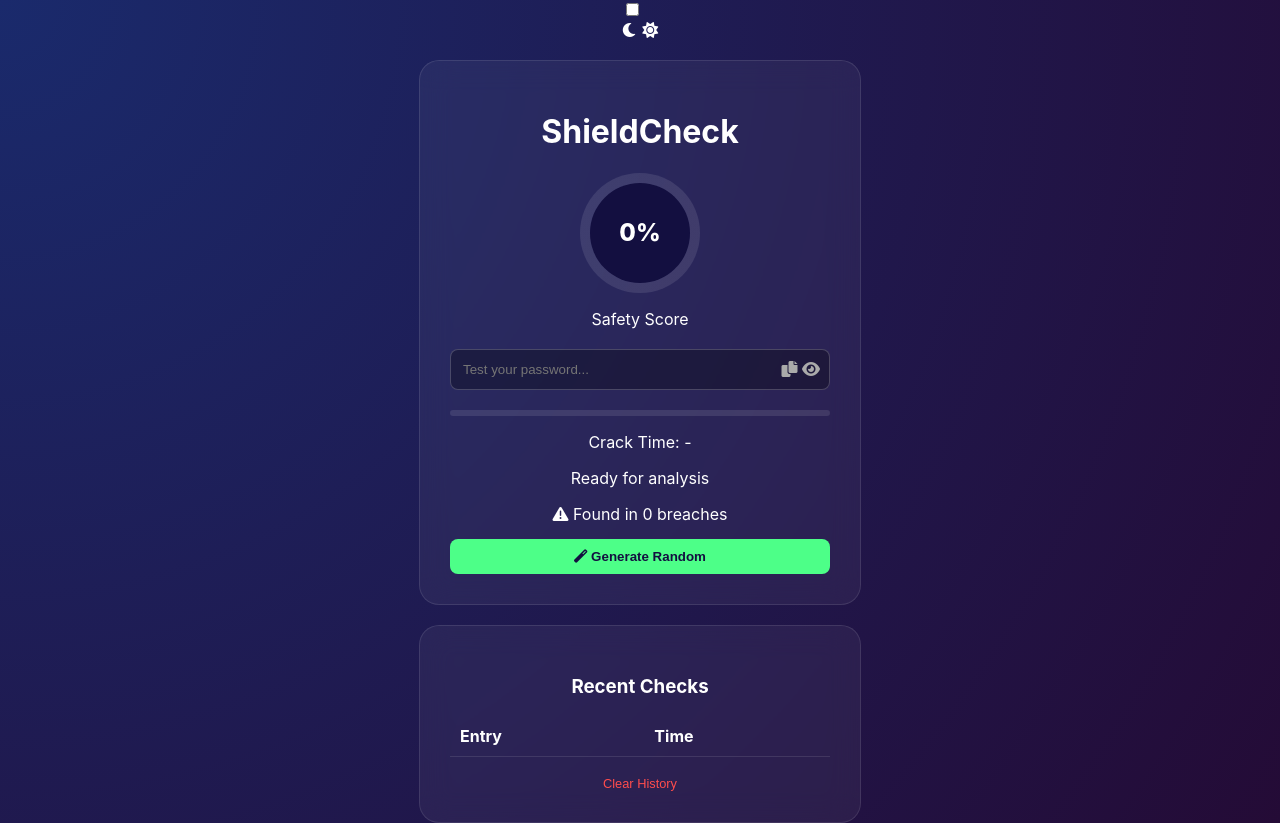
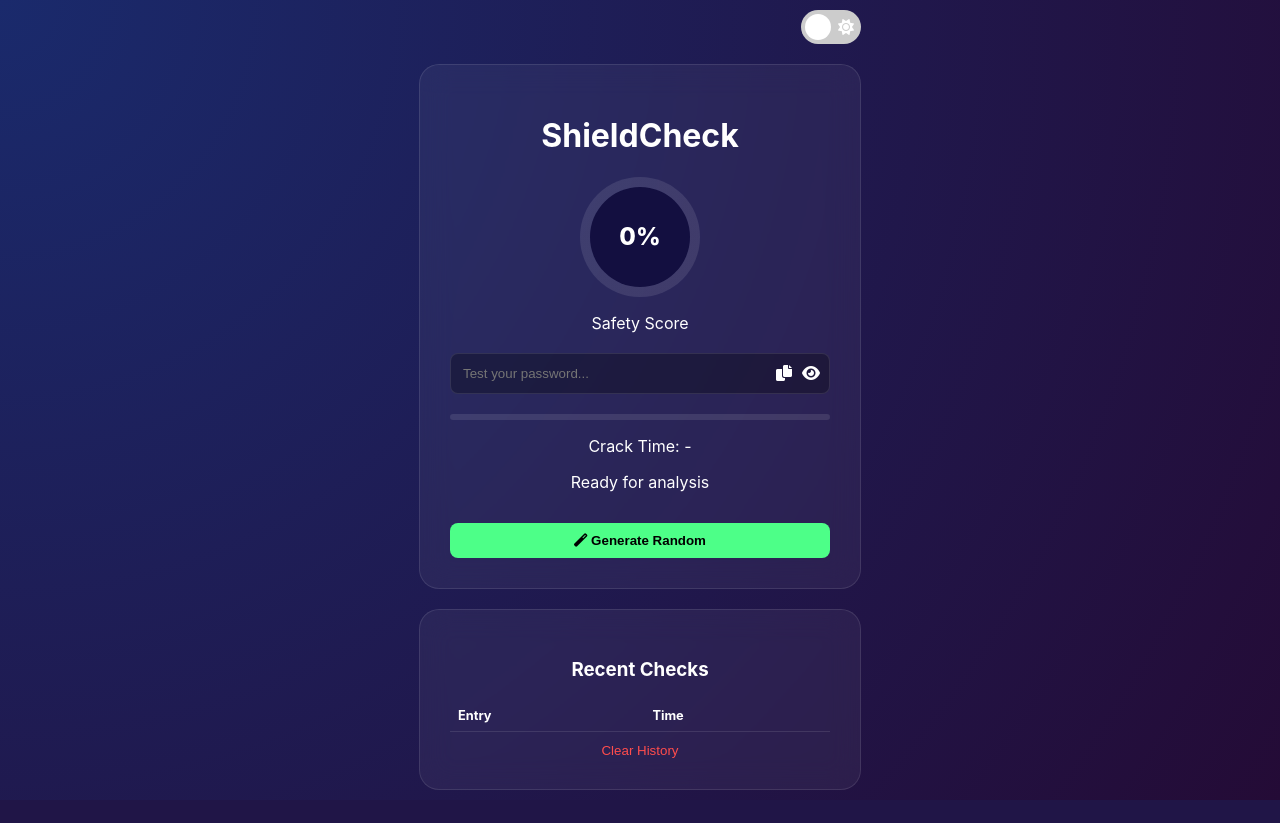
Before and after one commit to karthiksaianala07/Password-Strength-Analyser, a Flask app: page / in a window 1280 px wide. After the commit the page ends 800 px from the top, so only its background shows below. Run offline with Flask 3, Linux system fonts and the light colour scheme; lists and menus that the app fills with data are empty.

Commit message:
Update style.css

```diff
--- a/static/style.css
+++ b/static/style.css
@@ -1,52 +1,94 @@
+:root {
+    --bg-gradient: radial-gradient(circle at top left, #1a2a6c, #240b36);
+    --card-bg: rgba(255, 255, 255, 0.05);
+    --text-color: #ffffff;
+    --input-bg: rgba(0, 0, 0, 0.3);
+    --border-color: rgba(255, 255, 255, 0.1);
+    --gauge-inner: #130f40;
+}
+
+[data-theme="light"] {
+    --bg-gradient: radial-gradient(circle at top left, #e0eafc, #cfdef3);
+    --card-bg: rgba(255, 255, 255, 0.7);
+    --text-color: #2d3436;
+    --input-bg: rgba(255, 255, 255, 0.9);
+    --border-color: rgba(0, 0, 0, 0.1);
+    --gauge-inner: #ffffff;
+}
+
 body {
-    background: radial-gradient(circle at top left, #1a2a6c, #240b36);
+    background: var(--bg-gradient);
     min-height: 100vh;
     display: flex;
     justify-content: center;
     align-items: center;
     font-family: 'Inter', sans-serif;
-    color: white;
+    color: var(--text-color);
     margin: 0;
+    transition: 0.3s ease;
 }
+
 .container { display: flex; flex-direction: column; gap: 20px; align-items: center; }
+
 .glass-card {
-    background: rgba(255, 255, 255, 0.05);
+    background: var(--card-bg);
     backdrop-filter: blur(15px);
-    border: 1px solid rgba(255, 255, 255, 0.1);
+    border: 1px solid var(--border-color);
     padding: 30px;
     border-radius: 20px;
     width: 380px;
     text-align: center;
 }
-.score-container { margin-bottom: 20px; }
+
 .circular-progress {
     position: relative;
     height: 120px; width: 120px;
     border-radius: 50%;
-    margin: 0 auto;
+    margin: 0 auto 10px;
     display: flex; align-items: center; justify-content: center;
-    background: conic-gradient(#ff4d4d 0deg, rgba(255,255,255,0.1) 0deg);
-    transition: background 0.4s ease;
+    background: conic-gradient(rgba(255,255,255,0.1) 0deg, rgba(255,255,255,0.1) 0deg);
 }
+
 .circular-progress::before {
     content: ""; position: absolute;
     height: 100px; width: 100px;
-    border-radius: 50%; background: #130f40;
+    border-radius: 50%; background: var(--gauge-inner);
 }
+
 #percentage-text { position: relative; font-size: 1.5rem; font-weight: 800; }
+
 .input-group { position: relative; margin: 20px 0; }
 .input-group input {
     width: 100%; padding: 12px; border-radius: 8px;
-    background: rgba(0,0,0,0.3); border: 1px solid rgba(255,255,255,0.2);
-    color: white; box-sizing: border-box;
+    background: var(--input-bg); border: 1px solid var(--border-color);
+    color: var(--text-color); box-sizing: border-box;
 }
-.input-icons { position: absolute; right: 10px; top: 50%; transform: translateY(-50%); cursor: pointer; color: #aaa; }
-.meter-container { height: 6px; background: rgba(255,255,255,0.1); border-radius: 3px; overflow: hidden; margin: 10px 0; }
+
+.input-icons { position: absolute; right: 10px; top: 50%; transform: translateY(-50%); display: flex; gap: 10px; cursor: pointer; }
+
+.meter-container { height: 6px; background: rgba(255,255,255,0.1); border-radius: 3px; overflow: hidden; margin-bottom: 10px;}
 #strength-bar { height: 100%; width: 0; transition: 0.4s; }
+
+#pwned-alert {
+    margin-top: 10px; padding: 8px; border-radius: 5px;
+    font-size: 0.8rem; display: none;
+}
+.pwned-danger { display: block !important; background: rgba(255, 77, 77, 0.2); color: #ff4d4d; border: 1px solid #ff4d4d; }
+
 .secondary-btn {
-    background: #4dff88; border: none; padding: 10px 20px; border-radius: 8px;
-    color: #130f40; font-weight: bold; cursor: pointer; margin-top: 15px; width: 100%;
+    background: #4dff88; border: none; padding: 10px; border-radius: 8px;
+    width: 100%; font-weight: bold; cursor: pointer; margin-top: 15px;
 }
-table { width: 100%; border-collapse: collapse; margin: 15px 0; }
-th, td { text-align: left; padding: 10px; border-bottom: 1px solid rgba(255,255,255,0.1); }
-.text-btn { background: none; border: none; color: #ff4d4d; cursor: pointer; font-size: 0.8rem; }
+
+/* Theme Switch */
+.theme-switch-wrapper { width: 100%; display: flex; justify-content: flex-end; }
+.theme-switch { position: relative; width: 60px; height: 34px; }
+.theme-switch input { display: none; }
+.slider { background: #ccc; position: absolute; inset: 0; cursor: pointer; border-radius: 34px; transition: 0.4s; display: flex; align-items: center; justify-content: space-around; }
+.slider:before { content: ""; position: absolute; height: 26px; width: 26px; left: 4px; background: white; border-radius: 50%; transition: 0.4s; z-index: 2;}
+input:checked + .slider { background: #4dff88; }
+input:checked + .slider:before { transform: translateX(26px); }
+
+table { width: 100%; border-collapse: collapse; margin-top: 10px; }
+td, th { padding: 8px; text-align: left; border-bottom: 1px solid var(--border-color); font-size: 0.8rem; }
+.text-btn { background: none; border: none; color: #ff4d4d; cursor: pointer; margin-top: 10px; }
```
